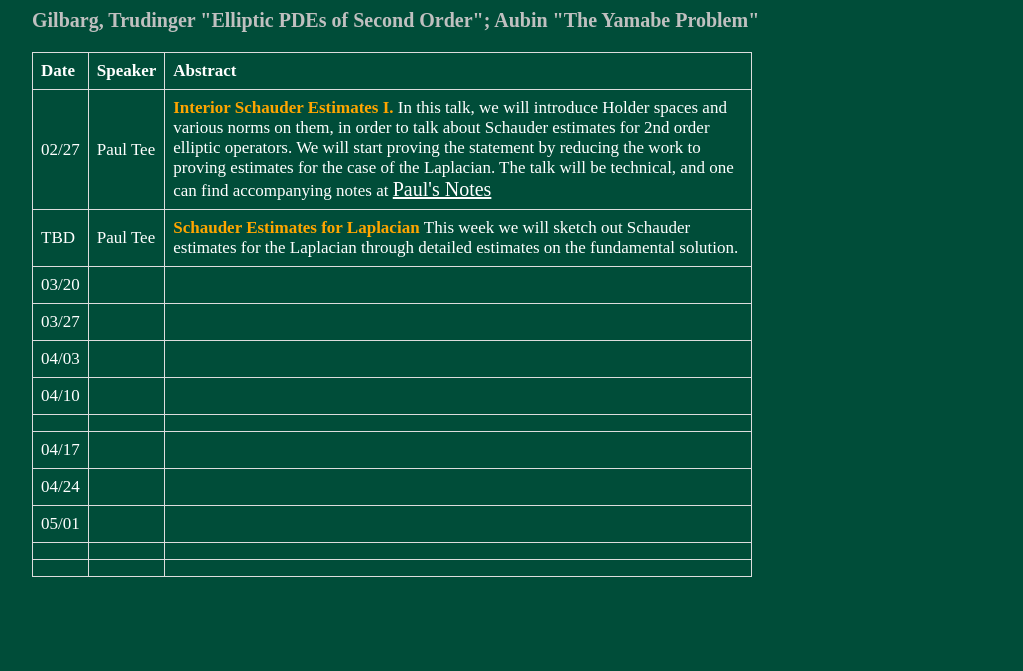
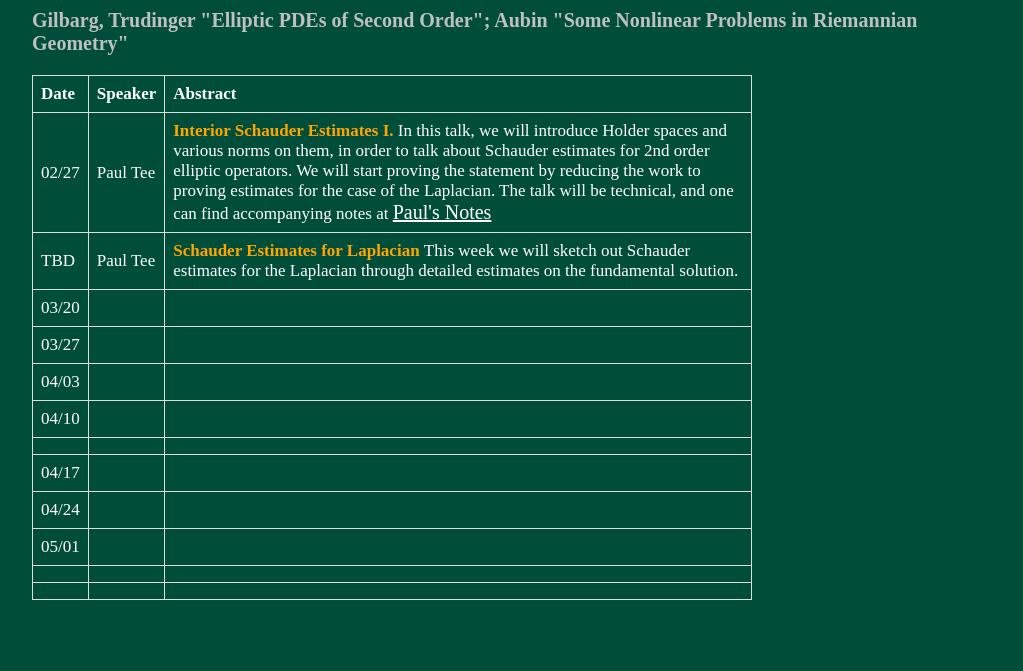
Before and after one commit to crdurham/crdurham, a plain HTML site: page Seminar_S23.html in a window 1280 px wide. Shown: the part 129-800 px from the top of the page, without its empty margins (128-1151 px from the left). Drawn offline with Linux system fonts and the light colour scheme; a web font is replaced by a local one.

Commit message:
Update Seminar_S23.html

```diff
--- a/Seminar_S23.html
+++ b/Seminar_S23.html
@@ -22,7 +22,7 @@
 	</div>
 
 	<h1>PDE Student Seminar</h1>
-	<h2>Gilbarg, Trudinger "Elliptic PDEs of Second Order"; Aubin "The Yamabe Problem" </h2>
+	<h2>Gilbarg, Trudinger "Elliptic PDEs of Second Order"; Aubin "Some Nonlinear Problems in Riemannian Geometry" </h2>
 
 	<p>
 	<table>
```
